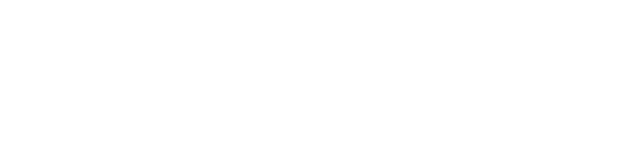
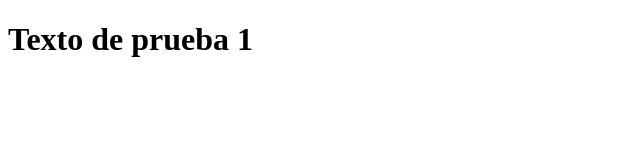
Before and after one commit to PikyR/proyectoPlatzi, a plain HTML site: page index.html in a window 1280 px wide. Shown: the whole page, without its empty margins (0-640 px from the left). Drawn offline with Linux system fonts and the light colour scheme.

Commit message:
insertando texto de prueba 1

```diff
--- a/index.html
+++ b/index.html
@@ -7,6 +7,6 @@
     <title>Holitas</title>
 </head>
 <body>
-
+    <h1>Texto de prueba 1</h1>
 </body>
 </html>
```
